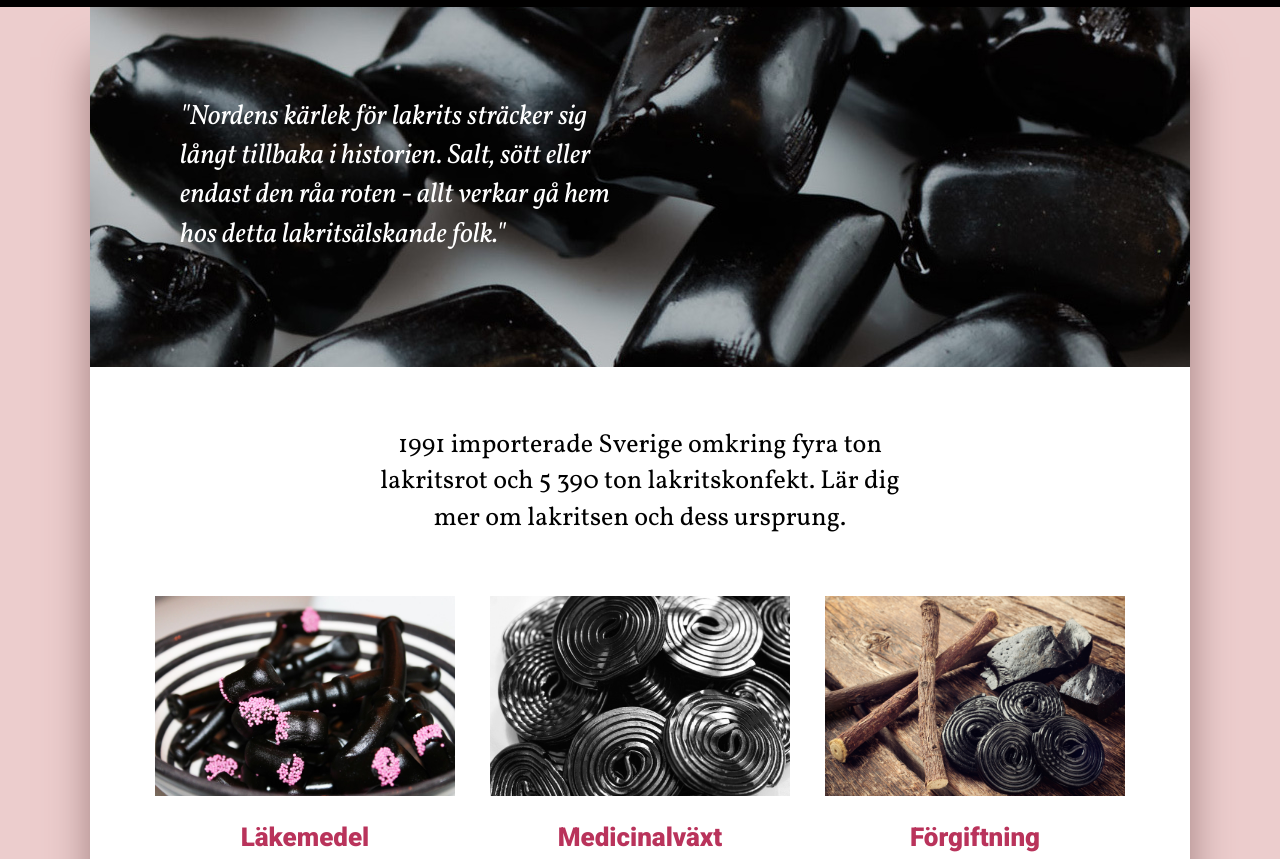
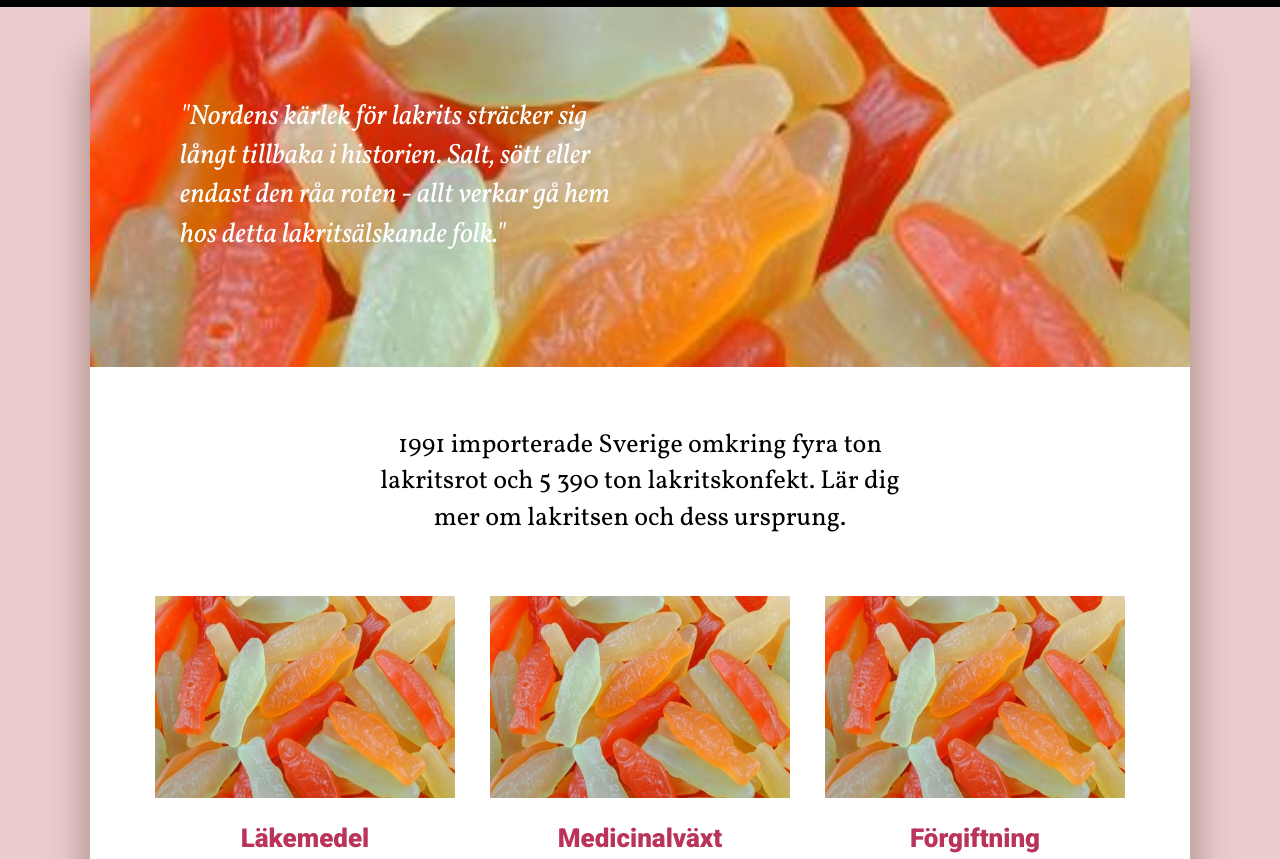
Before and after one commit to uddesson/lakritssajten, a plain HTML site: page index.html in a window 1280 px wide. Shown: the part 71-930 px from the top of the page. Drawn offline with Linux system fonts and the light colour scheme.

Commit message:
Uppdaterat till bättre godis

```diff
--- a/index.html
+++ b/index.html
@@ -32,19 +32,19 @@
 
     <div class="factbox_container">
         <div class="factbox_1">
-            <img src="lakrits1.jpg" alt="Lakritspipor">
+            <img src="inte_lakrits.jpg" alt="Lakritspipor">
             <h2>Läkemedel</h2>
             <p>Skulle lakritsroten hittats i dag skulle den säkert ha klassats som ett läkemedel.</p>
         </div>
 
         <div class="factbox_2">
-            <img src="lakrits2.jpg" alt="Lakritsgodis i rund form">
+            <img src="inte_lakrits.jpg" alt="Lakritsgodis i rund form">
             <h2>Medicinalväxt</h2>
             <p>Lakritsroten var förr en medicinalväxt och såldes på apotek i Sverige.</p>
         </div>
 
         <div class="factbox_3">
-            <img src="lakrits3.jpg" alt="Lakritsrot och godis">
+            <img src="inte_lakrits.jpg" alt="Lakritsrot och godis">
             <h2>Förgiftning</h2>
             <p>Varje år inträffar ett tiotal fall av lakritsförgiftning i Sverige.</p>
         </div>
--- a/style.css
+++ b/style.css
@@ -64,7 +64,8 @@ nav a{
 }
 
 .quote_wrapper{
-    background-image: url(lakrits_header.jpg);
+    background-image: url(inte_lakrits.jpg);
+    background-size: cover;
     margin: 0px;
     padding: 180px;
 }
@@ -131,7 +132,7 @@ hr{
     text-decoration: underline;
 }
 .article_img1{
-    background-image: url(artikel_lakrits1.jpg);
+    background-image: url(inte_lakrits.jpg);
     float: right;
     width: 320px;
     height: 150px;
@@ -141,7 +142,7 @@ hr{
     margin-bottom: 20px;
 }
 .article_img2{
-    background-image: url(artikel_lakrits2.jpg);
+    background-image: url(inte_lakrits.jpg);
     float: right;
     width: 320px;
     height: 150px;
```
Also changed, not shown: artikel_lakrits1.jpg (deleted), artikel_lakrits2.jpg (deleted), inte_lakrits.jpg (added), lakrits1.jpg (deleted), lakrits2.jpg (deleted), lakrits3.jpg (deleted), lakrits_header.jpg (deleted).
